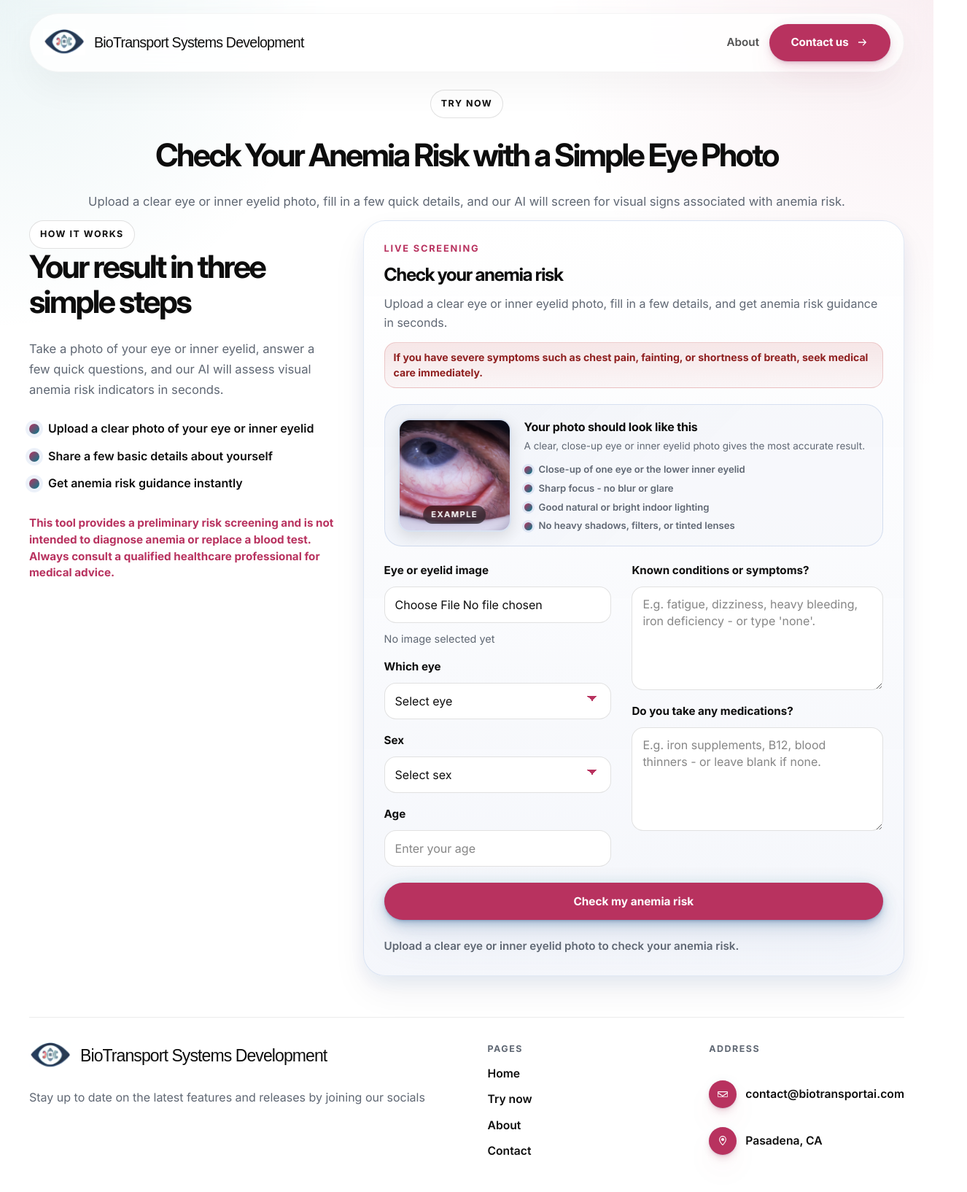
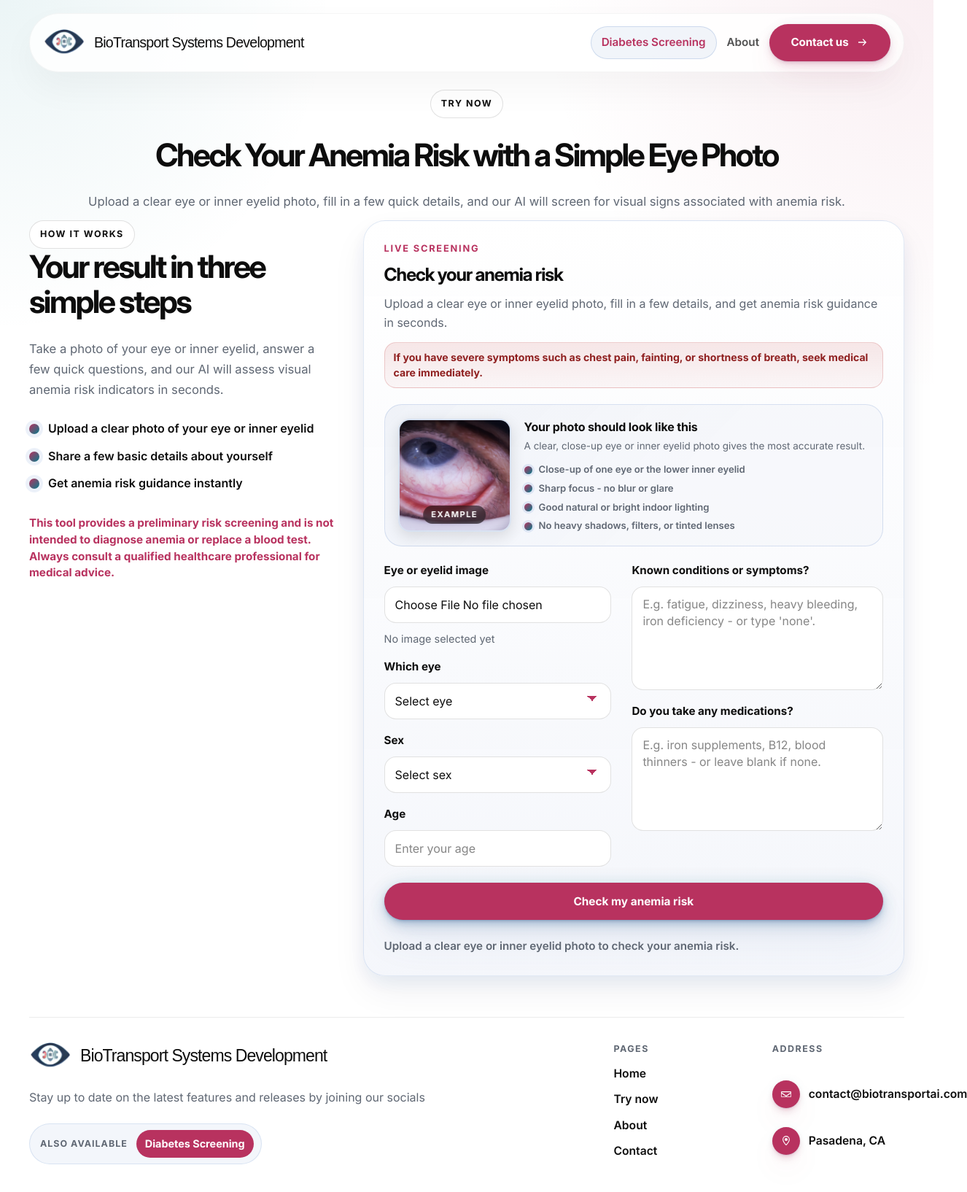
Before and after one commit to AnNik79/Anemia-APP, a Next.js app: page /try-now in a window 1280 px wide. Shown: the top 1634 px of the page at 73% size, 1326 px wide, since content can reach past the window. Built offline with nearby package versions, Linux system fonts and the light colour scheme; a web font is replaced by a local one.

Commit message:
Cross ref anemia site

```diff
--- a/app/globals.css
+++ b/app/globals.css
@@ -117,7 +117,6 @@ summary::-webkit-details-marker {
   top: 0;
   z-index: 20;
   padding: 18px 0 0;
-  backdrop-filter: blur(18px);
 }
 
 .site-header-shell {
@@ -129,6 +128,7 @@ summary::-webkit-details-marker {
   border-radius: 999px;
   padding: 14px 18px;
   background: rgba(255, 255, 255, 0.82);
+  backdrop-filter: blur(18px);
   box-shadow: 0 22px 50px rgba(0, 0, 0, 0.04);
 }
 
@@ -190,6 +190,20 @@ summary::-webkit-details-marker {
 .site-nav-link:hover,
 .site-nav-link--active {
   color: var(--site-ink);
+}
+
+.site-nav-link--screening {
+  border: 1px solid rgba(23, 80, 172, 0.16);
+  border-radius: 999px;
+  padding: 10px 14px;
+  background: rgba(23, 80, 172, 0.06);
+  color: var(--site-primary);
+  white-space: nowrap;
+}
+
+.site-nav-link--screening:hover {
+  background: rgba(23, 80, 172, 0.1);
+  color: var(--site-primary);
 }
 
 .site-nav--mobile {
@@ -835,8 +849,8 @@ summary::-webkit-details-marker {
 
 .site-footer-shell {
   display: grid;
-  grid-template-columns: minmax(0, 1fr) auto;
-  gap: 40px;
+  grid-template-columns: minmax(0, 1fr) minmax(280px, 0.55fr);
+  gap: clamp(34px, 6vw, 88px);
   align-items: start;
   border-top: 1px solid var(--site-border);
   padding-top: 34px;
@@ -844,22 +858,55 @@ summary::-webkit-details-marker {
 
 .site-footer-brand {
   width: 100%;
-  max-width: none;
+  max-width: 760px;
 }
 
 .site-footer-copy {
   margin: 20px 0 0;
+  max-width: 560px;
+}
+
+.site-footer-switch {
+  display: inline-flex;
+  width: fit-content;
+  align-items: center;
+  gap: 12px;
+  margin-top: 22px;
+  border: 1px solid rgba(23, 80, 172, 0.12);
+  border-radius: 999px;
+  padding: 8px 10px 8px 14px;
+  background: rgba(23, 80, 172, 0.05);
+}
+
+.site-footer-switch-label {
+  color: var(--site-muted);
+  font-size: 0.78rem;
+  font-weight: 800;
+  letter-spacing: 0.08em;
+  text-transform: uppercase;
+}
+
+.site-footer-switch-link {
+  border-radius: 999px;
+  padding: 8px 12px;
+  background: var(--site-primary);
+  color: #fff;
+  font-size: 0.9rem;
+  font-weight: 800;
+  white-space: nowrap;
 }
 
 .site-footer-links {
   display: grid;
+  width: 100%;
   gap: 36px;
-  grid-template-columns: repeat(2, minmax(150px, 1fr));
+  grid-template-columns: repeat(2, minmax(0, 1fr));
 }
 
 .footer-column {
   display: grid;
   gap: 12px;
+  min-width: 0;
 }
 
 .footer-label {
@@ -1454,6 +1501,24 @@ summary::-webkit-details-marker {
     margin-left: auto;
   }
 
+  .site-mobile-panel .site-nav-link,
+  .site-mobile-panel .site-button {
+    display: flex;
+    width: 100%;
+    min-width: 0;
+    justify-content: flex-start;
+    text-align: left;
+  }
+
+  .site-mobile-panel .site-nav-link--screening {
+    border-radius: 18px;
+    padding: 12px 14px;
+  }
+
+  .site-mobile-panel .site-button-arrow {
+    margin-left: auto;
+  }
+
   .hero-section,
   .page-hero {
     padding-top: 12px;
@@ -1526,6 +1591,19 @@ summary::-webkit-details-marker {
 
   .site-logo-title {
     font-size: 0.92rem;
+  }
+
+  .site-footer-switch {
+    width: 100%;
+    align-items: flex-start;
+    flex-direction: column;
+    border-radius: 22px;
+    padding: 14px;
+  }
+
+  .site-footer-switch-link {
+    width: 100%;
+    text-align: center;
   }
 
   .hero-action-row .site-button {
--- a/components/site-content.ts
+++ b/components/site-content.ts
@@ -283,6 +283,10 @@ export const sharedContent = {
     { label: "About", href: "/about-us" },
     { label: "Contact", href: "/contact" },
   ],
+  otherScreening: {
+    label: "Diabetes Screening",
+    href: "https://diabetes.biotransportai.com/",
+  },
   footerContact: [
     {
       label: "contact@biotransportai.com",
--- a/components/site-pages.tsx
+++ b/components/site-pages.tsx
@@ -171,6 +171,31 @@ function ExternalContactLink({
   );
 }
 
+function SmartLink({
+  href,
+  className,
+  children,
+}: {
+  href: string;
+  className: string;
+  children: ReactNode;
+}) {
+  const isExternal = href.startsWith("http");
+  if (isExternal) {
+    return (
+      <a className={className} href={href}>
+        {children}
+      </a>
+    );
+  }
+
+  return (
+    <Link className={className} href={href}>
+      {children}
+    </Link>
+  );
+}
+
 function SiteHeader({
   currentPath,
 }: {
@@ -186,6 +211,9 @@ function SiteHeader({
       <div className="shell site-header-shell">
         <LogoLockup />
         <nav className="site-nav site-nav--desktop" aria-label="Primary">
+          <SmartLink className="site-nav-link site-nav-link--screening" href={sharedContent.otherScreening.href}>
+            {sharedContent.otherScreening.label}
+          </SmartLink>
           {navItems.map((item) =>
             item.href === "/contact" ? (
               <ButtonLink href={item.href} key={item.href}>
@@ -211,6 +239,9 @@ function SiteHeader({
             <span />
           </summary>
           <div className="site-mobile-panel">
+            <SmartLink className="site-nav-link site-nav-link--screening" href={sharedContent.otherScreening.href}>
+              {sharedContent.otherScreening.label}
+            </SmartLink>
             <Link
               className={
                 currentPath === "/about-us"
@@ -221,7 +252,16 @@ function SiteHeader({
             >
               About
             </Link>
-            <ButtonLink href="/contact">Contact us</ButtonLink>
+            <Link
+              className={
+                currentPath === "/contact"
+                  ? "site-nav-link site-nav-link--active"
+                  : "site-nav-link"
+              }
+              href="/contact"
+            >
+              Contact us
+            </Link>
           </div>
         </details>
       </div>
@@ -259,6 +299,12 @@ function SiteFooter() {
         <div className="site-footer-brand" data-reveal="true" style={revealStyle(0, 18)}>
           <LogoLockup variant="footer" />
           <p className="site-footer-copy">{sharedContent.footerDescription}</p>
+          <div className="site-footer-switch">
+            <span className="site-footer-switch-label">Also available</span>
+            <SmartLink className="site-footer-switch-link" href={sharedContent.otherScreening.href}>
+              {sharedContent.otherScreening.label}
+            </SmartLink>
+          </div>
         </div>
         <div className="site-footer-links" data-reveal="true" style={revealStyle(90, 18)}>
           <div className="footer-column">
```
Also changed, not shown: public/assets/logos/header-eye.png.
